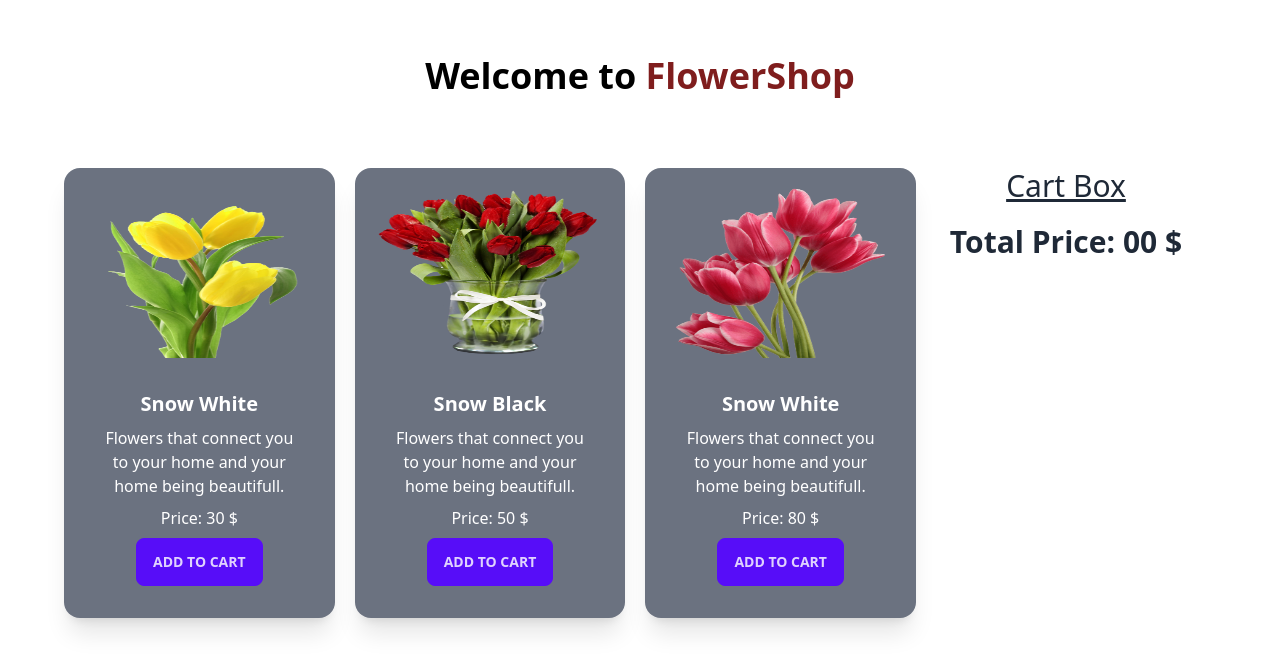
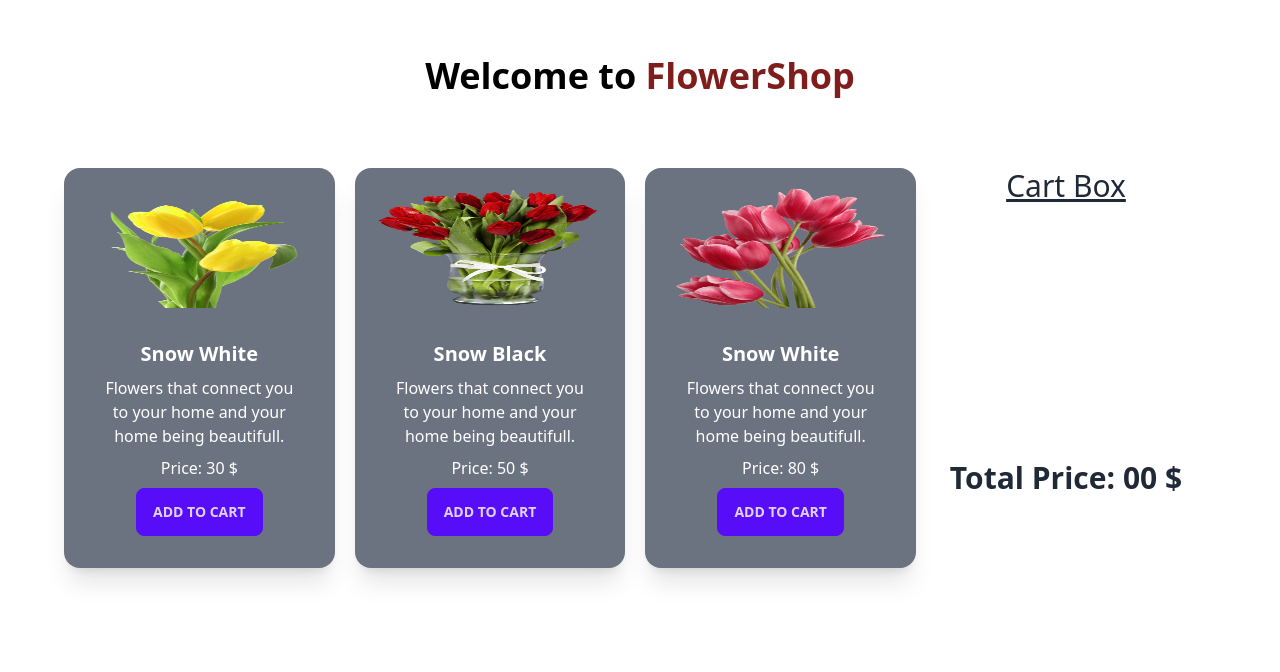
Before and after one commit to Its-Shojib/FlowerShop-with-DOM, a plain HTML site: page index.html in a window 1280 px wide. Drawn offline with nearby package versions, Linux system fonts and the light colour scheme.

Commit message:
Overflow Added

```diff
--- a/index.html
+++ b/index.html
@@ -22,7 +22,7 @@
                 <!-- card -->
                 <div class="flex-1 grid grid-cols-1 md:grid-cols-2 lg:grid-cols-3 gap-5">
                     <!-- card-1 -->
-                    <div class="card bg-gray-500 text-white shadow-xl h-[450px]">
+                    <div class="card bg-gray-500 text-white shadow-xl h-[400px]">
                         <figure class="px-5 pt-5">
                             <img class="w-full h-full" src="./Flower Asset/pngwing 7.png" alt="Flowers" class="rounded-xl" />
                         </figure>
@@ -36,7 +36,7 @@
                         </div>
                     </div>
                     <!-- card-2 -->
-                    <div class="card bg-gray-500 text-white shadow-xl h-[450px]">
+                    <div class="card bg-gray-500 text-white shadow-xl h-[400px]">
                         <figure class="px-5 pt-5">
                             <img class="w-full h-full" src="./Flower Asset/pngwing 8.png" alt="Flowers" class="rounded-xl" />
                         </figure>
@@ -50,7 +50,7 @@
                         </div>
                     </div>
                     <!-- card-3 -->
-                    <div class="card bg-gray-500 text-white shadow-xl h-[450px]">
+                    <div class="card bg-gray-500 text-white shadow-xl h-[400px]">
                         <figure class="px-5 pt-5">
                             <img class="w-full h-full" src="./Flower Asset/pngwing 10.png" alt="Flowers" class="rounded-xl" />
                         </figure>
@@ -69,7 +69,7 @@
                 <!-- output -->
                 <div class="w-[300px]">
                     <h1 class="text-center text-3xl underline">Cart Box</h1>
-                    <div id="container" class="pl-10 pt-5 "></div>
+                    <div id="container" class="pl-10 pt-5 h-64 overflow-y-auto"></div>
                     <div>
                         <h1 class="text-3xl text-center font-bold">Total Price: <span id="totalPrice">00</span> $</h1>
                     </div>
--- a/js/script.js
+++ b/js/script.js
@@ -17,4 +17,7 @@ function btnClick(e){
     let totalPrice = parseFloat(totalString);
     let total = totalPrice + price;
     totalField.innerHTML = total;
+    // if(count >8){
+    //     alert("ALALLA");
+    // }
 }
```
